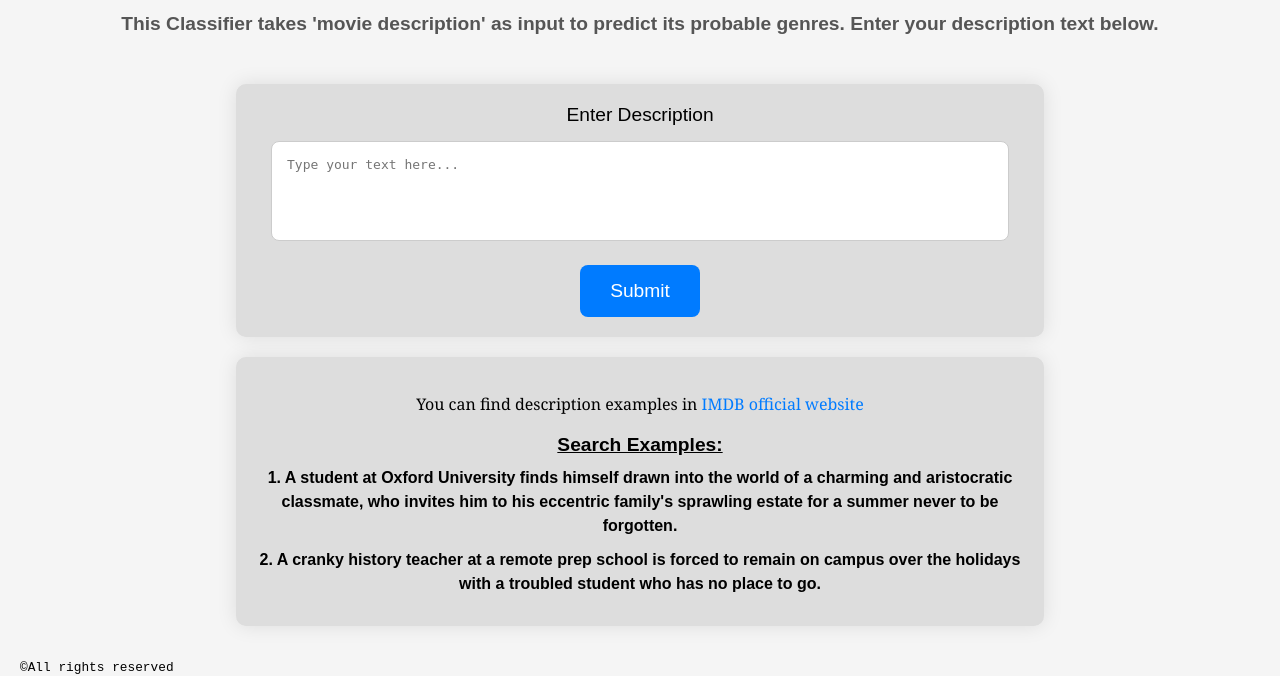
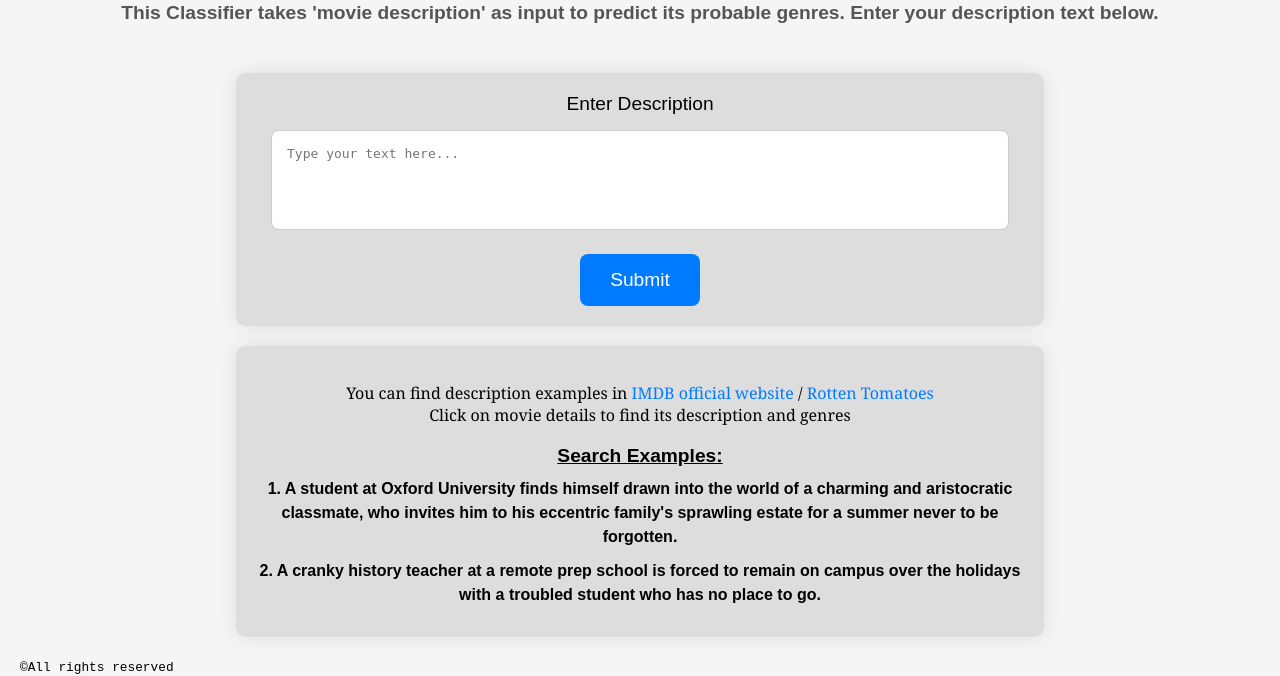
Before and after one commit to moinul-hossain-dhrubo/MultiLabel-Movie-Genre-Classifier, a Flask app: page / in a window 1280 px wide. Shown: the part 171-847 px from the top of the page. Run offline with Flask 3, Linux system fonts and the light colour scheme.

Commit message:
update index

```diff
--- a/templates/index.html
+++ b/templates/index.html
@@ -139,7 +139,9 @@
             </form>
         </div>
         <div class="examples">
-            <p class="examples-sentence">You can find description examples in <a href="https://www.imdb.com/search/title/?title_type=feature" target="_blank">IMDB official website</a></p>
+            <p class="examples-sentence">
+                You can find description examples in <a href="https://www.imdb.com/search/title/?title_type=feature" target="_blank">IMDB official website</a> /
+                <a href="https://www.rottentomatoes.com/browse/movies_in_theaters/" target="_blank">Rotten Tomatoes </a><br/> Click on movie details to find its description and genres</p>
             <p class="examples-heading">Search Examples:</p>
             <ul class="example-list">
                 <li class="example-list-item">1. A student at Oxford University finds himself drawn into the world of a charming and aristocratic classmate, who invites him to his eccentric family's sprawling estate for a summer never to be forgotten.</li>
```
